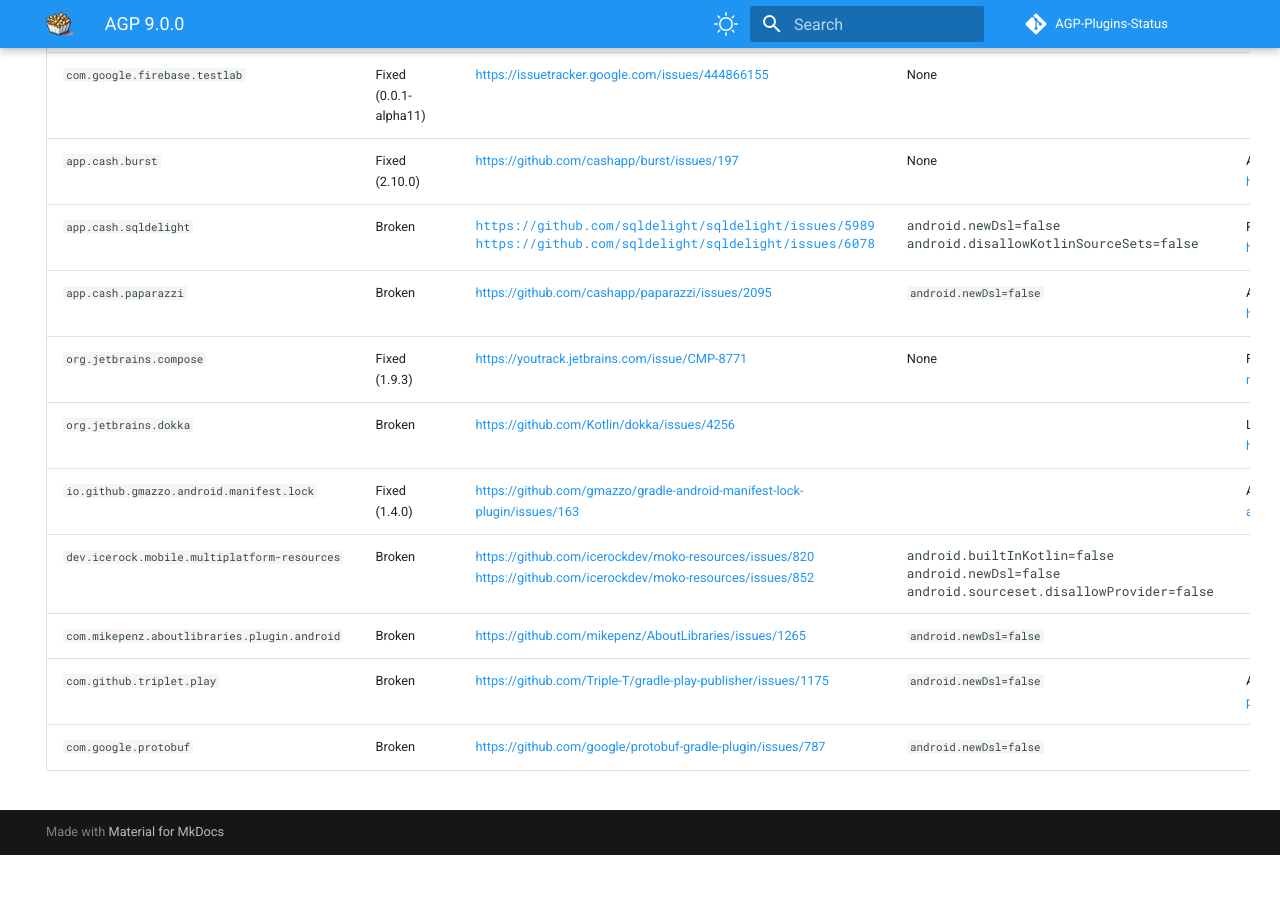
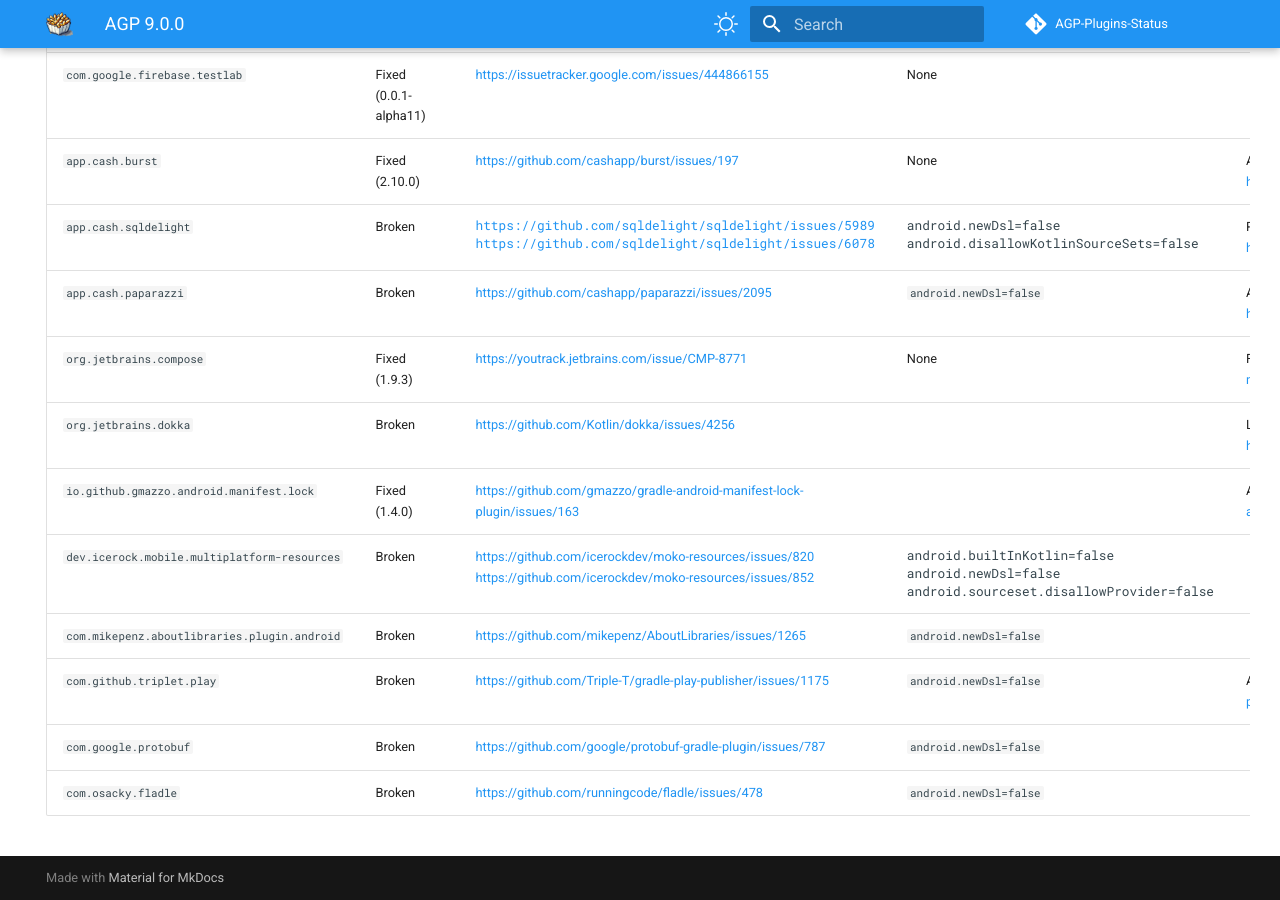
Before and after one commit to pablobaxter/AGP-Plugins-Status, an MkDocs documentation site: the page built from docs/agp-9.0.0.md, in a window 1280 px wide and 900 px high, scrolled down 1788 px. Built offline with MkDocs 1.6.1 and Material for MkDocs 9.7.7, drawn with Linux system fonts in a browser that asks for light colours; comment, search, counter and statistics services are not loaded; before the commit the page ends 2643 px from its top, so only the background shows below that.

Commit message:
Update agp-9.0.0.md

```diff
--- a/docs/agp-9.0.0.md
+++ b/docs/agp-9.0.0.md
@@ -52,3 +52,4 @@
 | `com.mikepenz.aboutlibraries.plugin.android` | Broken | https://github.com/mikepenz/AboutLibraries/issues/1265 | `android.newDsl=false` | |
 | `com.github.triplet.play` | Broken | https://github.com/Triple-T/gradle-play-publisher/issues/1175 | `android.newDsl=false` | Adressed by https://github.com/Triple-T/gradle-play-publisher/pull/1181 |
 | `com.google.protobuf` | Broken | https://github.com/google/protobuf-gradle-plugin/issues/787 | `android.newDsl=false` | |
+| `com.osacky.fladle` | Broken | https://github.com/runningcode/fladle/issues/478 | `android.newDsl=false` | |
```
